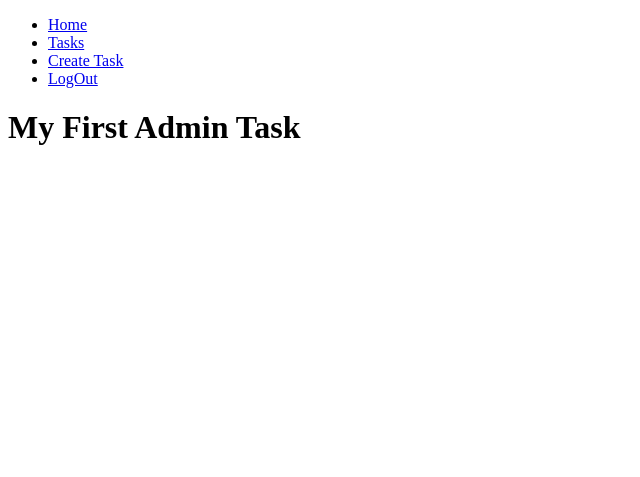
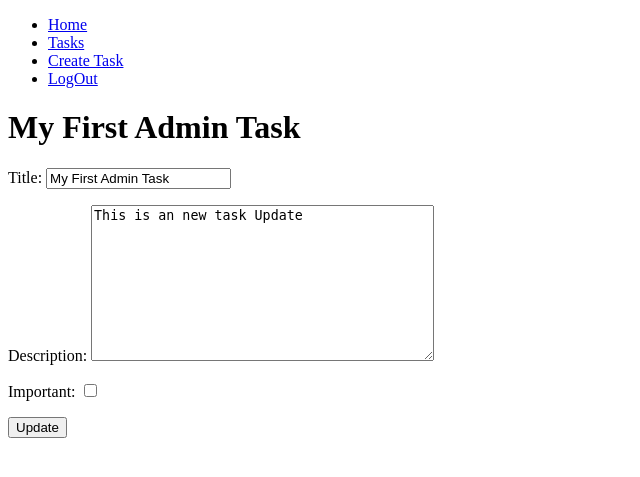
Before and after one commit to FerxhoDev/DjangoApp, a Django app: page /tasks/1/ in a window 1280 px wide. Shown: the top 477 px of the page, without its empty margins (0-640 px from the left). Run offline with Django 5.2, Linux system fonts and the light colour scheme; a user stored in the database is signed in; data comes from the database, SQL or seed files in the repository; both versions use the stored data as it was after the commit.

Commit message:
Update Tasks add

```diff
--- a/tasks/templates/task_detail.html
+++ b/tasks/templates/task_detail.html
@@ -4,4 +4,13 @@
 
 <h1>{{task.title}}</h1>
 
+{{error}}
+
+<form method="POST">
+    {% csrf_token %}
+    {{form.as_p}}
+<button>Update</button>
+
+</form>
+
 {% endblock %}
--- a/tasks/views.py
+++ b/tasks/views.py
@@ -81,5 +81,19 @@ def createtask(request):
             })
 
 def task_detail(request, task_id):
-    task = get_object_or_404(Task, pk=task_id)
-    return render(request, 'task_detail.html', {'task': task})
+    if request.method == 'GET':
+        task = get_object_or_404(Task, pk=task_id, user=request.user)
+        form = TaskForm(instance=task)
+        return render(request, 'task_detail.html', {'task': task, 'form': form})
+    else:
+        try:
+            task = get_object_or_404(Task, pk=task_id, user=request.user)
+            form = TaskForm(request.POST, instance=task)
+            form.save()
+            return redirect('tasks')
+        except ValueError:
+            return render(request, 'task_detail.html', {
+                'task': task,
+                'form': form,
+                'error': 'Error to update task'
+            })
```
Also changed, not shown: db.sqlite3.
